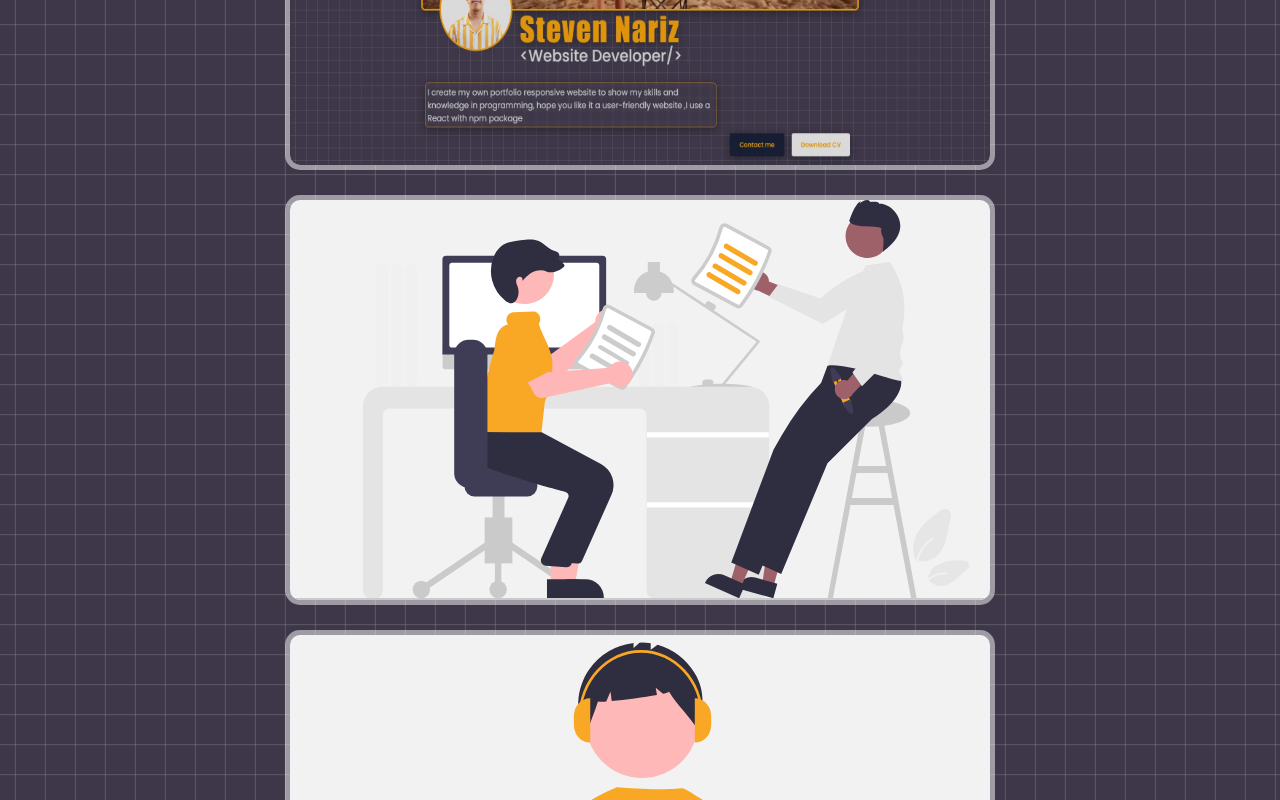
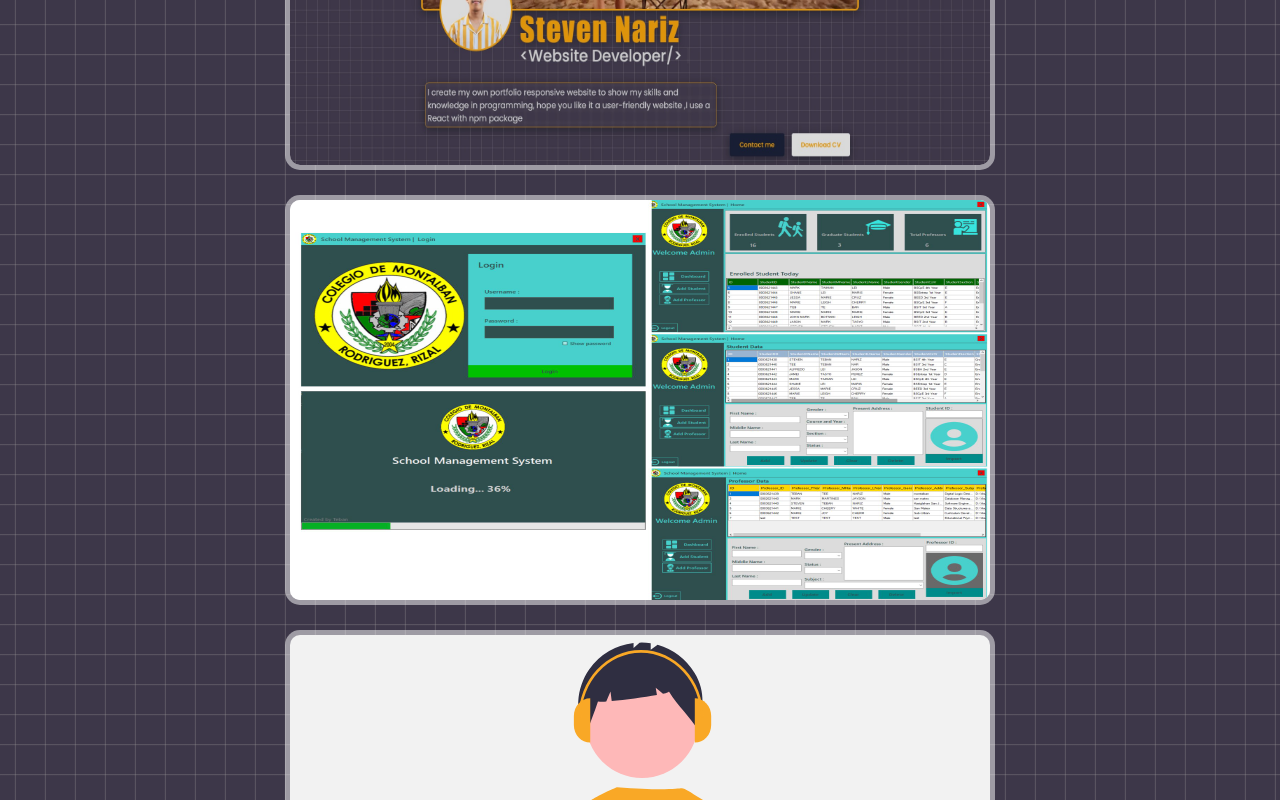
Before and after one commit to TB4N/Portfolio-Vite-React, a React (Vite) app: page /project in a window 1280 px wide. Shown: the part 410-1210 px from the top of the page. Built offline with nearby package versions, Linux system fonts and the light colour scheme.

Commit message:
add image and code

```diff
--- a/src/components/pages/Project.jsx
+++ b/src/components/pages/Project.jsx
@@ -1,6 +1,6 @@
 import React from 'react'
 import '../pages/Project.css'
-import Working from '../../assets/working.svg'
+import SMS from '../../assets/project2.jpg'
 import Programming from '../../assets/coding.svg'
 import Portfolio from '../../assets/project1.jpg'
 import { NavLink } from 'react-router-dom'
@@ -37,7 +37,7 @@ const Project = () => {
       viewport={{ once: false, amount: 0.7 }}
 
       class="project__card">
-        <img src={Working} alt="Project 1" className='project__img' />
+        <img src={SMS} alt="Project 1" className='project__img' />
         <div class="project__content">
           <h2 className="project__title">Student Management System</h2>
           <p class="project__description">The Student Management System is a desktop application designed to manage student information efficiently. Developed using C# and SQL Server, this system aims to provide a user-friendly interface for educational institutions to maintain and manage their students' records, including personal details, academic performance, and course enrollment.</p>
```
Also changed, not shown: src/assets/project2.jpg (added).
